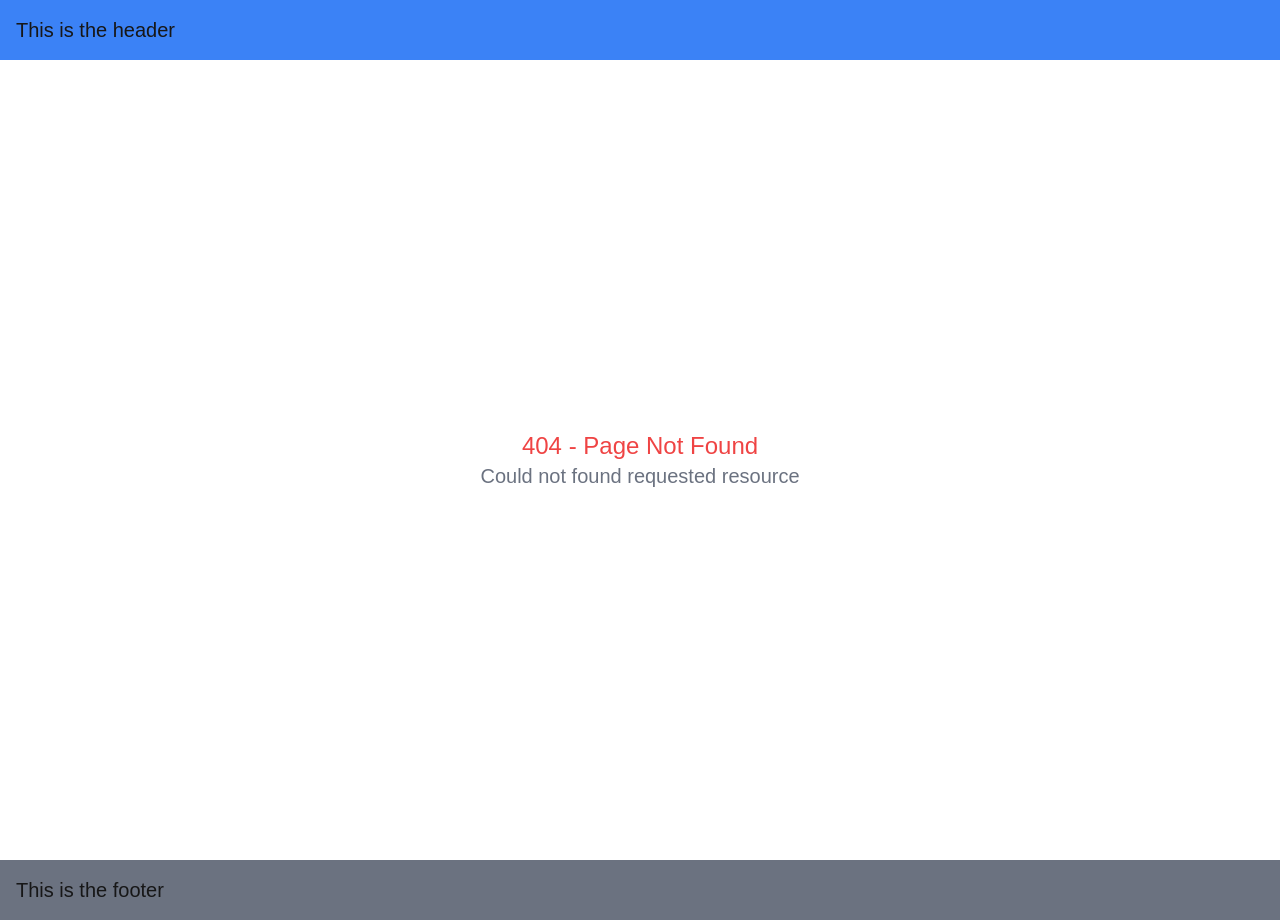
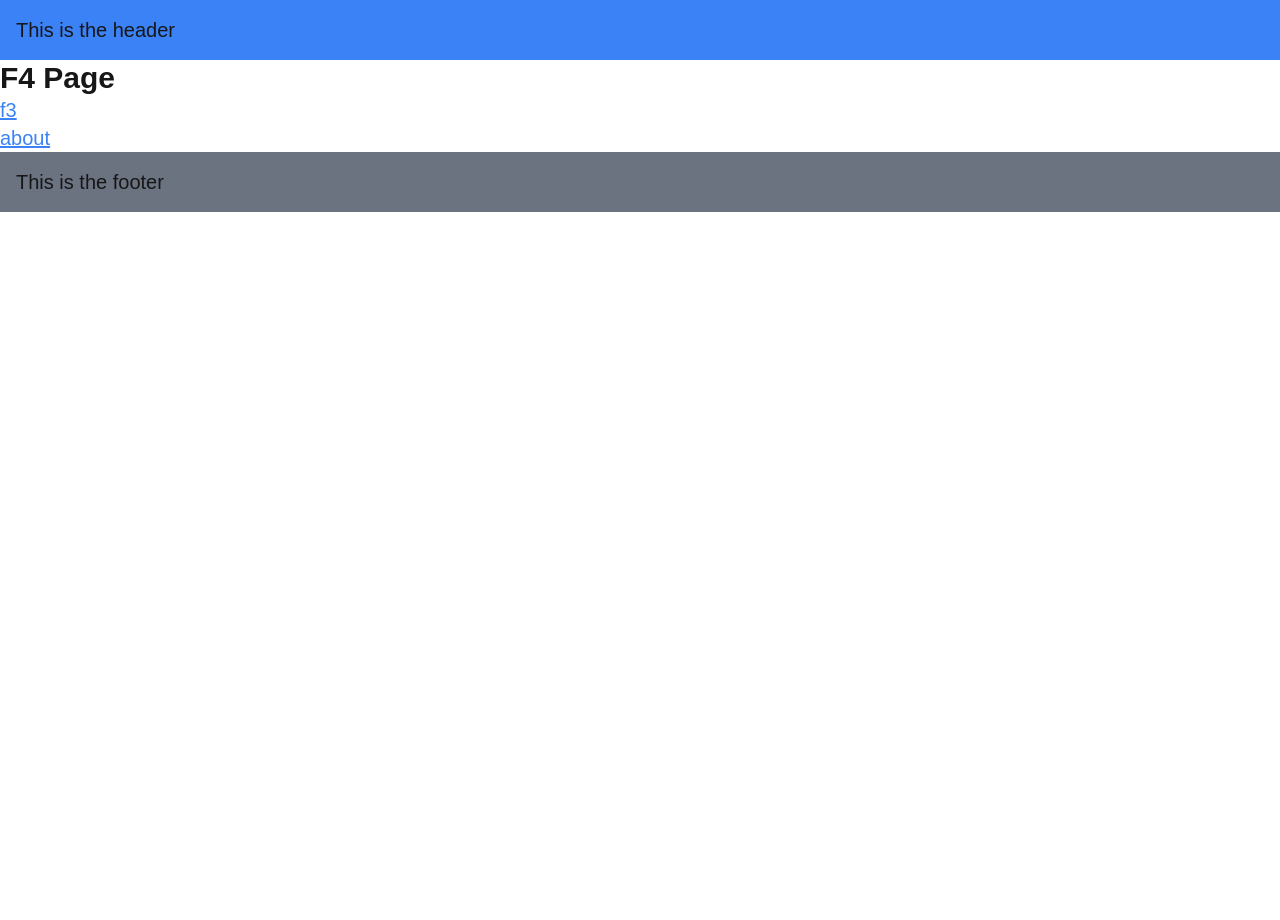
Before and after one commit to Lakshman76/nextjs-practice-app, a Next.js app: page /f1/f4 in a window 1280 px wide. Before the commit this address had no page. After the commit the page ends 800 px from the top, so only its background shows below. Built offline with nearby package versions, Linux system fonts and the light colour scheme.

Commit message:
intercepted routes

```diff
--- /dev/null
+++ b/app/f1/(.)f2/page.tsx
@@ -0,0 +1,3 @@
+export default function InterceptedF2() {
+  return <h1 className="text-3xl font-bold">(.) Intercepted F2 Page</h1>;
+}
--- /dev/null
+++ b/app/f1/f2/page.tsx
@@ -0,0 +1,3 @@
+export default function F2() {
+  return <h1 className="text-3xl font-bold">F2 Page</h1>;
+}
--- /dev/null
+++ b/app/f1/f3/page.tsx
@@ -0,0 +1,3 @@
+export default function F3() {
+  return <h1 className="text-3xl font-bold">F3 Page</h1>;
+}
--- /dev/null
+++ b/app/f1/f4/(..)f3/page.tsx
@@ -0,0 +1,3 @@
+export default function InterceptedF3() {
+  return <h1 className="text-3xl font-bold">(..) Intercepted F3 Page</h1>;
+}
--- /dev/null
+++ b/app/f1/f4/(...)about/page.tsx
@@ -0,0 +1,3 @@
+export default function InterceptedAbout() {
+  return <h1 className="text-3xl font-bold">(...) Intercepted About Page</h1>;
+}
--- /dev/null
+++ b/app/f1/f4/page.tsx
@@ -0,0 +1,19 @@
+import Link from "next/link";
+
+export default function F4() {
+  return (
+    <>
+      <h1 className="text-3xl font-bold">F4 Page</h1>
+      <p>
+        <Link href="/f1/f3" className="text-blue-500 underline">
+          f3
+        </Link>
+      </p>
+      <p>
+        <Link href="/about" className="text-blue-500 underline">
+          about
+        </Link>
+      </p>
+    </>
+  );
+}
--- /dev/null
+++ b/app/f1/page.tsx
@@ -0,0 +1,14 @@
+import Link from "next/link";
+
+export default function F1() {
+  return (
+    <>
+      <h1 className="text-3xl font-bold">F1 Page</h1>
+      <div>
+        <Link href="/f1/f2" className="text-blue-500 underline">
+          f2
+        </Link>
+      </div>
+    </>
+  );
+}
```
